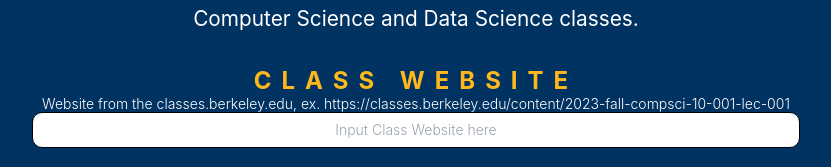
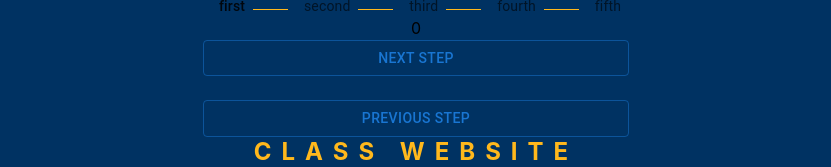
Before and after one commit to Mehul-Gandhi/CourseCraft, a React (Create React App) app in the folder my-app/: page / in a window 1280 px wide. Shown: the top 167 px of the page, without its empty margins (224-1055 px from the left). Built offline with nearby package versions, Linux system fonts and the light colour scheme.

Commit message:
Sort of okay timeline, but could be better

```diff
--- a/my-app/src/components/TimeLine.js
+++ b/my-app/src/components/TimeLine.js
@@ -1,65 +1,86 @@
 import React from "react";
-import Stepper from "@material-ui/core/Stepper"
-import Step from "@material-ui/core/Step"
-import StepLabel from "@material-ui/core/StepLabel"
-import Button from "@material-ui/core/Button"
+import Stepper from "@mui/material/Stepper";
+import Step from "@mui/material/Step";
+import StepLabel from "@mui/material/StepLabel";
+import Button from "@mui/material/Button";
+import Container from "@mui/material/Container";
+import Box from "@mui/material/Box";
+import { styled } from "@mui/system";
 
+// Custom styles for color and connector
+const ColorStepIcon = styled('span')(({ theme }) => ({
+  '&.MuiStepIcon-root': {
+    color: '#FFB81C'
+  },
+  '&.MuiStepIcon-active': {
+    color: '#FFB81C'
+  },
+  '&.MuiStepIcon-completed': {
+    color: '#FFB81C'
+  }
+}));
 
-function TimeLine() {
+const CustomConnector = styled('div')(({ theme }) => ({
+  flex: '1 1 auto',
+  marginTop: 8,
+  borderBottom: '1px solid #FFB81C',
+}));
 
-    const [activeStep, setActiveStep] = React.useState(0)
+function Timeline() {
+    const [activeStep, setActiveStep] = React.useState(0);
 
     const nextStep = () => {
-        if(activeStep < 4) //may hv to change this!
-        setActiveStep((currentStep) => currentStep + 1) //current step is activestep + 1
+        if (activeStep < 4)
+            setActiveStep((currentStep) => currentStep + 1);
+    }
 
-    }
     const previousStep = () => {
-                if(activeStep !== -1)
-        setActiveStep((currentStep) => currentStep - 1)
-
+        if (activeStep !== 0)
+            setActiveStep((currentStep) => currentStep - 1);
     }
 
     return (
-   <div>
-   <Stepper activeStep={activeStep}>
+        <Container maxWidth="md" style={{ display: 'flex', justifyContent: 'center' }}>
+            <Box width="50%">
+                <Stepper activeStep={activeStep} connector={<CustomConnector />}>
                     <Step>
-   <StepLabel>first</StepLabel>
+                        <StepLabel StepIconComponent={ColorStepIcon}>first</StepLabel>
                     </Step>
                     <Step>
-   <StepLabel>second</StepLabel>
+                        <StepLabel StepIconComponent={ColorStepIcon}>second</StepLabel>
                     </Step>
                     <Step>
-   <StepLabel>third</StepLabel>
+                        <StepLabel StepIconComponent={ColorStepIcon}>third</StepLabel>
                     </Step>
                     <Step>
-   <StepLabel>fourth</StepLabel>
+                        <StepLabel StepIconComponent={ColorStepIcon}>fourth</StepLabel>
                     </Step>
                     <Step>
-   <StepLabel>fifth</StepLabel>
+                        <StepLabel StepIconComponent={ColorStepIcon}>fifth</StepLabel>
                     </Step>
                 </Stepper>
-   <h3>{activeStep}</h3> //temp
+                <h3>{activeStep}</h3>
                 <Button
- variant = "outlined"
+                    variant="outlined"
                     color="primary"
- onClick={() => nextStep()}
+                    onClick={nextStep}
+                    fullWidth
                 >
                     Next step
                 </Button>
                 <br />
                 <br />
                 <Button
-  variant = "outlined"
+                    variant="outlined"
                     color="primary"
-   onClick={() => previousStep()}
+                    onClick={previousStep}
+                    fullWidth
                 >
                     Previous step
                 </Button>
-
-   </div>
-
+            </Box>
+        </Container>
     );
 }
 
-export default TimeLine;
+export default Timeline;
--- a/my-app/src/components/homepage.js
+++ b/my-app/src/components/homepage.js
@@ -7,7 +7,7 @@ import ClassWebsiteInput from './ClassWebsiteInput'
 import CourseWebsiteInput from './CourseWebsiteInput'
 import ConfirmButton from './buttons/ConfirmButton'
 import DropzoneComponent from './DropzoneComponent';
-import TimeLine from './TimeLine';
+import Timeline from './Timeline';
 
 import { handleLoginSuccess, handleLoginFailure, handleLogout } from './login/helpers';
 import { useState } from "react";
@@ -37,9 +37,8 @@ function HomePage() {
 
 
       <Banner />
-      {/* <TimeLine /> */}
+      <Timeline />
 
-      {/* <Timeline /> */}
       <ClassWebsiteInput />
       <br></br>
       <CourseWebsiteInput />
```
Lines whose indentation alone changed are shown as unchanged.
